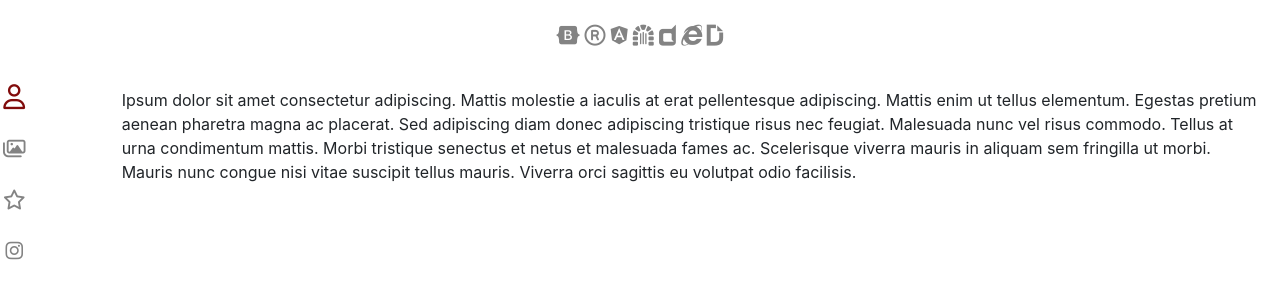
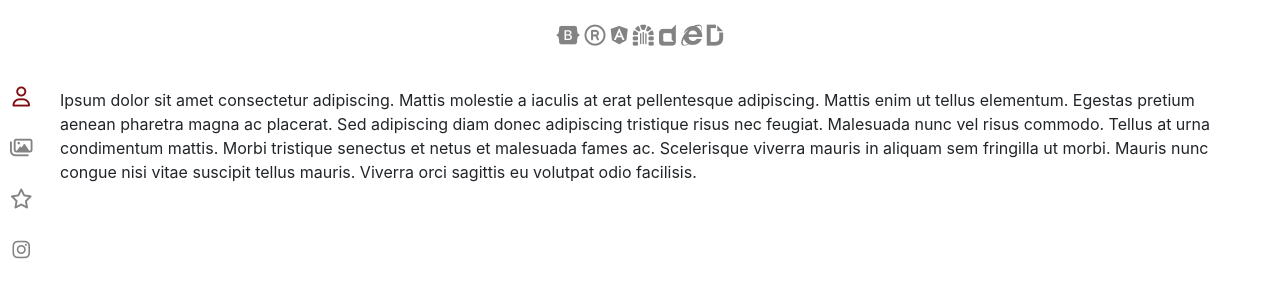
Before and after one commit to Ziio/pikchurs, a plain HTML site: page index.html in a window 1280 px wide. Drawn offline with nearby package versions, Linux system fonts and the light colour scheme; some packages are replaced by stand-ins of ours.

Commit message:
fixed nav

```diff
--- a/index.html
+++ b/index.html
@@ -26,7 +26,7 @@
             </td>
         </div>
         <div class="row">
-                <div class="col-1">
+                <div>
                   <div class="nav homepage flex-column nav-pills" id="v-pills-tab" role="tablist" aria-orientation="vertical">
                     <i class="far fa-user fa-lg active" id="v-pills-home-tab" data-toggle="pill" href="#v-pills-home" role="tab" aria-controls="v-pills-home" aria-selected="true"></i>
 
@@ -37,7 +37,7 @@
                     <i class="fab fa-instagram fa-lg" id="v-pills-ig-tab" data-toggle="pill" href="#v-pills-ig" role="tab" aria-controls="v-pills-ig" aria-selected="false"></i>
                   </div>
                 </div>
-                <div class="col-11">
+                <div>
                   <div class="tab-content contactPage" id="v-pills-tabContent">
                     <div class="tab-pane fade show active" id="v-pills-home" role="tabpanel" aria-labelledby="v-pills-home-tab">
                         <p class="contactTextbox">Ipsum dolor sit amet consectetur adipiscing. Mattis molestie a iaculis at erat pellentesque adipiscing. Mattis enim ut tellus elementum. Egestas pretium aenean pharetra magna ac placerat. Sed adipiscing diam donec adipiscing tristique risus nec feugiat. Malesuada nunc vel risus commodo. Tellus at urna condimentum mattis. Morbi tristique senectus et netus et malesuada fames ac. Scelerisque viverra mauris in aliquam sem fringilla ut morbi. Mauris nunc congue nisi vitae suscipit tellus mauris. Viverra orci sagittis eu volutpat odio facilisis.</p>
--- a/src/css/styles.css
+++ b/src/css/styles.css
@@ -4,7 +4,8 @@ td,i {
 
 .nav {
     position: fixed;
-    margin: 2px;
+    left: 0px;
+    margin: 10px;
 }
 
 #v-pills-tab {
@@ -32,7 +33,7 @@ i:hover {
 i.active {
     background-color: rgba(0, 0, 0, 0);
     color: rgb(129, 11, 11);
-    font-size: 25px;
+    /* font-size: 25px; */
     border: 0px;
 }
 
@@ -46,6 +47,8 @@ h1 {
 
 #v-pills-tabContent {
     margin-top: 17px;
+    margin-right: 60px;
+    margin-left: 60px;
 }
 
 * {
@@ -72,6 +75,7 @@ img {
 .row {
     display: flex;
     flex-wrap: wrap;
+    justify-content: center;
   }
 
 .column img {
```
